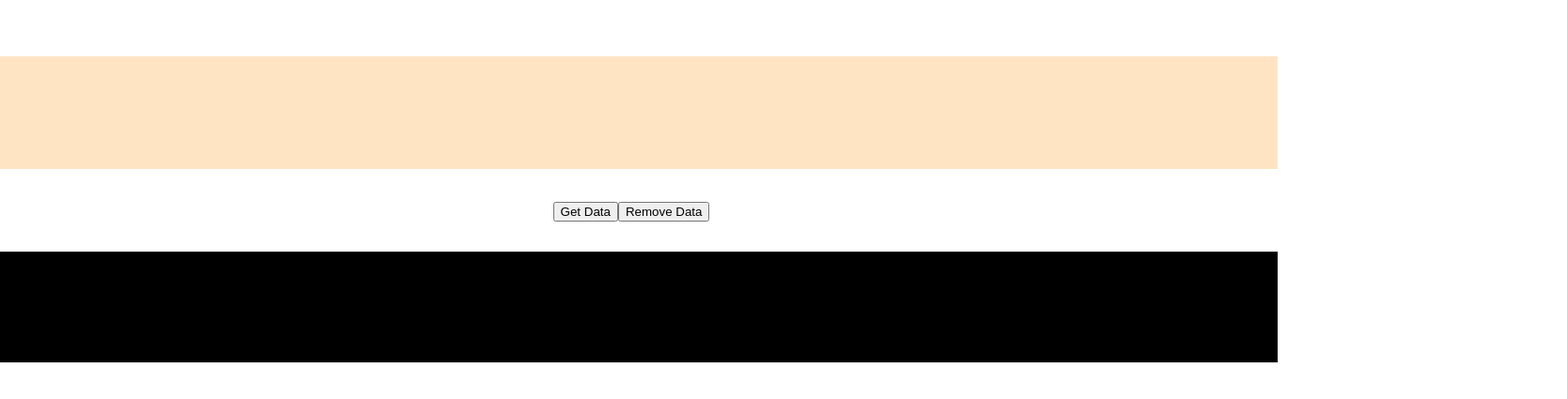
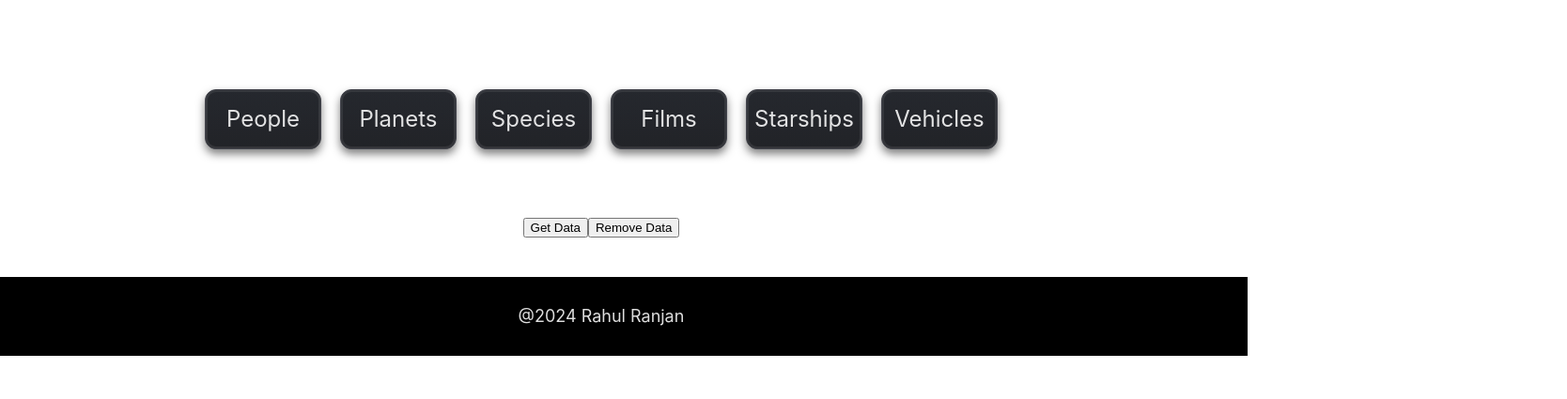
Before and after one commit to youcanbepro/star-wars-proj, a React (Vite) app in the folder star-wars/: page / in a window 1280 px wide. Shown: the part 177-602 px from the top of the page at 94% size, 1668 px wide, since content can reach past the window. Built offline with nearby package versions, Linux system fonts and the light colour scheme.

Commit message:
#new styles

```diff
--- a/star-wars/package.json
+++ b/star-wars/package.json
@@ -28,6 +28,7 @@
     "eslint-plugin-react-hooks": "^5.1.0-rc.0",
     "eslint-plugin-react-refresh": "^0.4.9",
     "globals": "^15.9.0",
+    "prettier": "3.3.3",
     "typescript": "^5.5.3",
     "typescript-eslint": "^8.0.1",
     "vite": "^5.4.1"
--- a/star-wars/src/App.css
+++ b/star-wars/src/App.css
@@ -1,6 +1,3 @@
 #root {
   max-width: 1280px;
-  margin: 0 auto;
-  padding: 2rem;
-  text-align: center;
 }
--- a/star-wars/src/components/Header/Header.module.css
+++ b/star-wars/src/components/Header/Header.module.css
@@ -6,7 +6,13 @@
     padding-inline: 48px;
     line-height: 64px;
     width: 100%;
-    background-color: bisque;
+    display: flex;
+    flex-direction: row;
+    gap:20px;
+    align-items: center;
+    justify-content: center;
+    margin: 10px;
+
 
 }
 
@@ -14,3 +20,7 @@
     height: var(--FooterHeight);
     background-color: black;
 }
+
+.labelText{
+    font-size: var(--textS);
+}
--- a/star-wars/src/components/Header/Header.tsx
+++ b/star-wars/src/components/Header/Header.tsx
@@ -1,11 +1,25 @@
+import { Button } from '../UIElements/Button'
 import styles from './Header.module.css'
 import cx from 'classnames'
 
 type ElementType={
     kindOfElement?:"header"|"footer"
+    labelText?:string
 }
-export const Header = ({kindOfElement}:ElementType)=> {
+export const Header = ({kindOfElement, labelText}:ElementType)=> {
 return (<div className={cx(styles.header ,{
     [styles.footer]: kindOfElement=="footer",
-  })}></div>)
+  })}>
+    {kindOfElement!=="footer"&&
+    <>
+    <Button theme='light' labelText='People'></Button>
+    <Button theme='light' labelText='Planets'></Button>
+    <Button theme='light' labelText='Species'></Button>
+    <Button theme='light' labelText='Films'></Button>
+    <Button theme='light' labelText='Starships'></Button>
+    <Button theme='light' labelText='Vehicles'></Button>
+    </>
+    }
+{labelText&&<div className={styles.labelText}>{labelText}</div>}
+  </div>)
 }
--- a/star-wars/src/components/Home.tsx
+++ b/star-wars/src/components/Home.tsx
@@ -71,7 +71,8 @@ export const Home =  ()=> {
       </button>
         </div>
         {data&&!removeData&&allPeopleOnPage}
-        <Header kindOfElement='footer'></Header>
+
+        <Header kindOfElement='footer' labelText='@2024 Rahul Ranjan'></Header>
 
     </div>
 
--- /dev/null
+++ b/star-wars/src/components/UIElements/Button.module.css
@@ -0,0 +1,61 @@
+.root {
+    max-width: 122px;
+    max-height: 62px;
+    width: 100%;
+    height: 112px;
+    box-shadow:
+      0 5px 10px rgb(0 0 0 / 50%),
+      inset 0 0 0 2px rgb(204 204 204 / 10%);
+    position: relative;
+    display: flex;
+    flex-direction: row;
+    overflow: hidden;
+    justify-content: space-around;
+    font-size: var(--textS);
+    white-space: nowrap;
+
+    --boxed: true;
+
+    border: 3px solid #2f3037;
+    background: linear-gradient(0deg, rgba(45, 85, 242, 0.02), rgba(45, 85, 242, 0.02)),
+      linear-gradient(180deg, rgba(31, 31, 31, 0) 0%, rgba(31, 31, 31, 0.6) 100%), #000;
+    border-radius: 12px;
+    align-items: center;
+  }
+
+  .root.light {
+    background-color: #25272a;
+    border: 1px solid #44454d;
+  }
+
+
+
+  .buttonLabelText {
+    font-size: var(--textM);
+  }
+
+
+
+  .root.textAndSubText {
+    align-items: flex-start;
+    padding-left: 50px;
+    line-height: 45px;
+    padding-top: 8px;
+  }
+
+  .root.pressed.buttonHighlightBottom {
+    border-bottom: 4px solid rgb(252 252 252);
+    background: #25272c;
+  }
+
+  .root.pressed.buttonHighlightLeft {
+    border-left: 4px solid rgb(252 252 252);
+    background: #25272c;
+  }
+
+
+
+  .buttonLabelSubText {
+    font-size: 28px;
+    color: #ababab;
+  }
--- /dev/null
+++ b/star-wars/src/components/UIElements/Button.tsx
@@ -0,0 +1,40 @@
+import React from "react"
+import cx from "classnames"
+import styles from "./button.module.css"
+
+export interface IButton {
+  labelText?: string
+  subLabelText?: string
+  className?: string
+  disabled?: boolean
+  onClick?: () => void
+  theme?: "light" | "dark" | "default"
+}
+
+const Button: React.FunctionComponent<React.PropsWithChildren<IButton>> = ({
+  labelText = "",
+  subLabelText,
+  className,
+  theme,
+  onClick
+}) => {
+
+  return (
+    <div
+      className={cx(
+        className,
+        styles.root,
+        styles[theme!],
+        { [styles.textAndSubText]: labelText && subLabelText },
+      )}
+      onClick={() =>
+        onClick && onClick()
+      }
+    >
+      <div className={styles.buttonLabelText}>{labelText}</div>
+
+      {subLabelText && <div className={styles.buttonLabelSubText}>{subLabelText}</div>}
+    </div>
+  )
+}
+export { Button }
--- a/star-wars/src/index.css
+++ b/star-wars/src/index.css
@@ -11,7 +11,11 @@
   -webkit-font-smoothing: antialiased;
   -moz-osx-font-smoothing: grayscale;
   --HeaderHeight: 120px;
-  --FooterHeight: 118px;
+  --FooterHeight: 84px;
+  --CenterWidth:1668px;
+  --CenterHeight:1254px;
+  --textS:18px;
+  --textM:24px
 }
 
 
@@ -21,5 +25,9 @@ body {
   display: flex;
   place-items: center;
   min-width: 320px;
+  width: var(--CenterWidth);
+  transform: scale(1);
+  box-sizing: border-box;
+  overflow: hidden;
   min-height: 100vh;
 }
--- a/star-wars/src/types.d.ts
+++ b/star-wars/src/types.d.ts
@@ -1,10 +1,8 @@
 type RespExampleType = {
     count:number
-    results:[]
+    results:object[]
     previous:""
     next:""
   };
 
-  type ApiQueryType = {
-    value: "people"|"planets"|"species"|"films"|"starships"|"vehicles";
-  };
+  type ApiQueryType = "people"|"planets"|"species"|"films"|"starships"|"vehicles";
```
Also changed, not shown: 1 other file (tests, documents, lock files or other folders).
